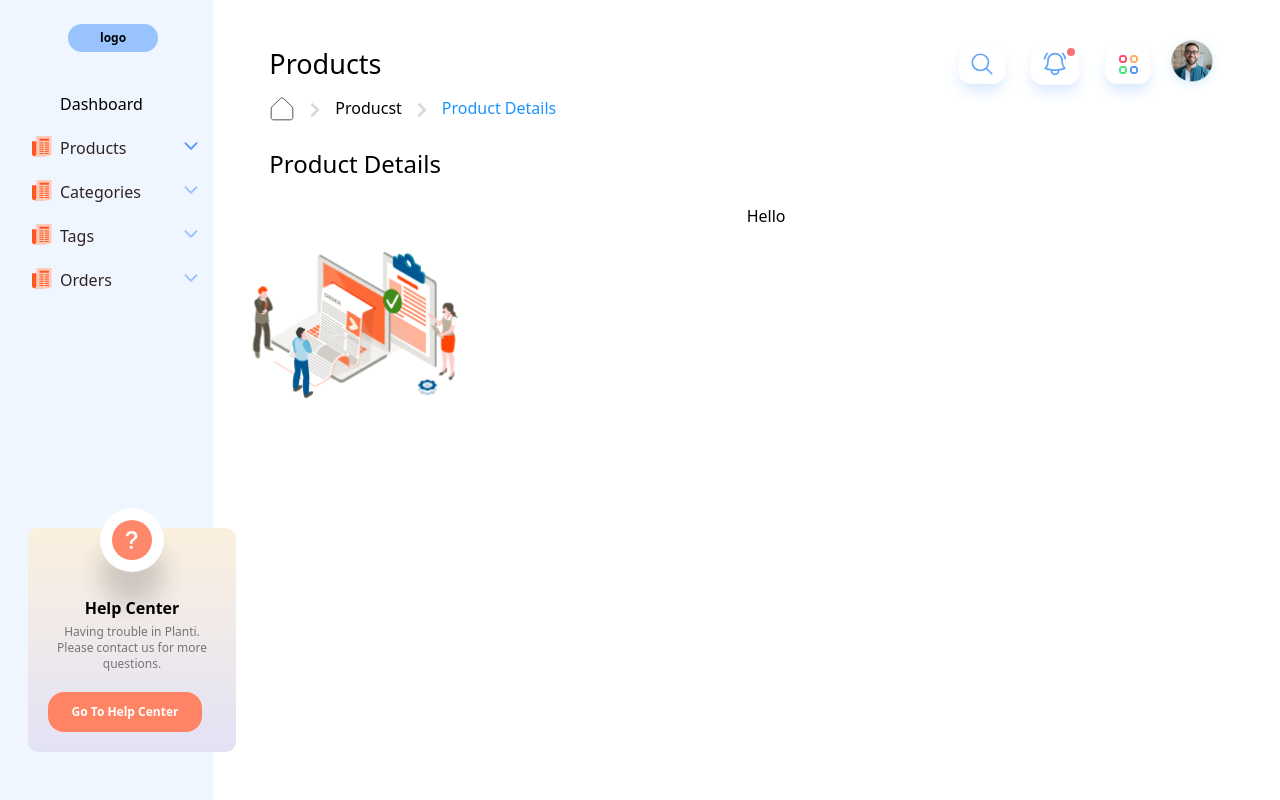
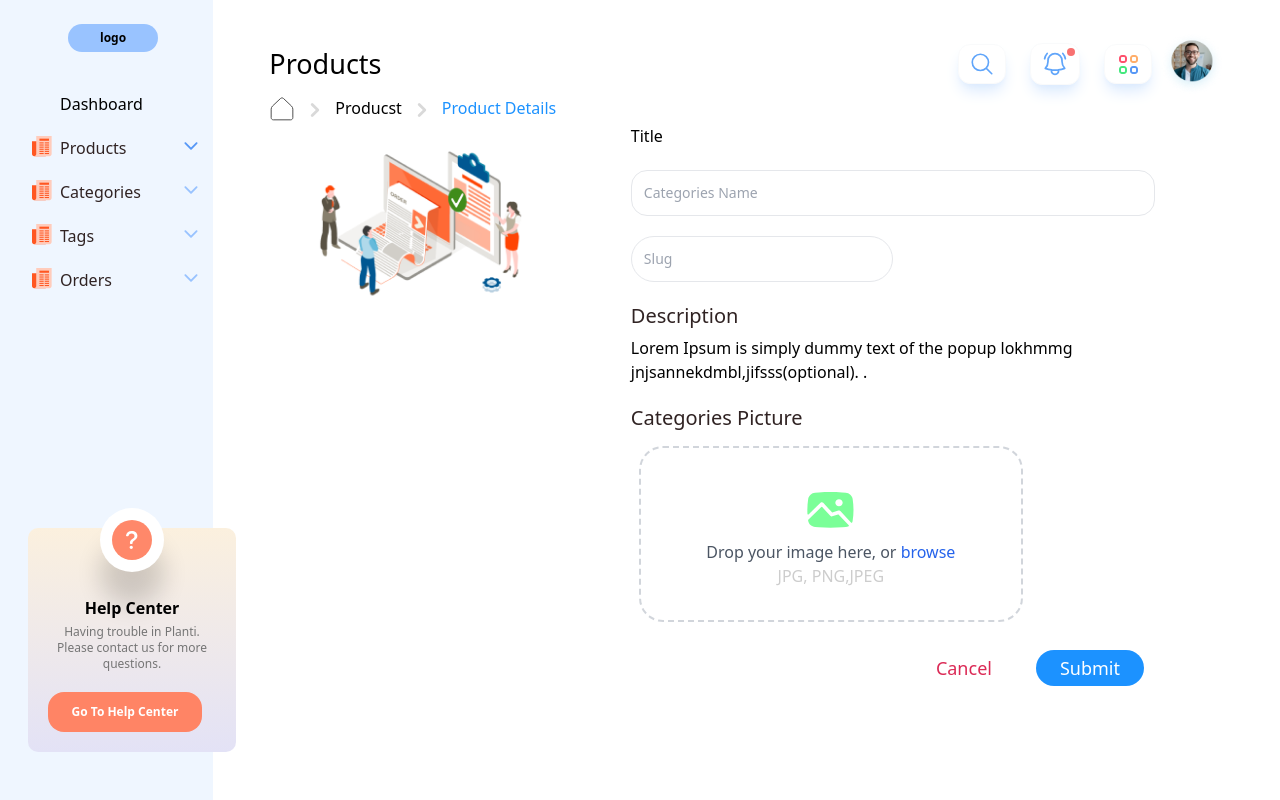
Before and after one commit to devabrahman/PD-1.0, a React (Create React App) app: page / in a window 1280 px wide. Built offline with nearby package versions, Linux system fonts and the light colour scheme.

Commit message:
New Category page designed

```diff
--- /dev/null
+++ b/src/components/SVGIcons/ImageIcon.js
@@ -0,0 +1,28 @@
+import React from 'react';
+
+const ImageIcon = () => {
+  return (
+    <>
+      <svg
+        width="47"
+        height="36"
+        viewBox="0 0 47 36"
+        fill="none"
+        xmlns="http://www.w3.org/2000/svg">
+        <path
+          fillRule="evenodd"
+          clipRule="evenodd"
+          d="M11.8218 0.49142C19.5405 -0.158598 27.3029 -0.158598 35.0217 0.49142L38.7229 0.804858C40.4436 0.949992 42.0639 1.65198 43.3226 2.79775C44.5814 3.94353 45.4054 5.4664 45.662 7.12111C46.7739 14.2836 46.7739 21.5668 45.662 28.7293C45.564 29.3562 45.3875 29.957 45.1424 30.5197C44.9806 30.8925 44.4806 30.9495 44.1963 30.6503L33.3598 19.1006C33.1202 18.8453 32.8092 18.6629 32.4645 18.5756C32.1199 18.4884 31.7565 18.5 31.4185 18.6091L25.2172 20.6132L16.2167 10.8064C16.0502 10.625 15.8473 10.4784 15.6202 10.3758C15.3932 10.2731 15.1469 10.2165 14.8965 10.2093C14.6461 10.2022 14.3968 10.2448 14.1639 10.3344C13.9311 10.424 13.7196 10.5587 13.5425 10.7304L1.49764 22.3988C1.41581 22.4803 1.31122 22.5369 1.19669 22.5616C1.08216 22.5864 0.962663 22.5782 0.852855 22.5381C0.743047 22.498 0.647697 22.4278 0.578494 22.336C0.509291 22.2442 0.469244 22.1348 0.46326 22.0213C0.17343 17.0431 0.41327 12.0493 1.17899 7.11873C1.43558 5.46403 2.25963 3.94116 3.5184 2.79538C4.77717 1.6496 6.39739 0.947618 8.11813 0.802484L11.8193 0.493795L11.8218 0.49142ZM28.3228 10.8016C28.3228 9.85698 28.7101 8.95102 29.3996 8.28306C30.0892 7.61509 31.0243 7.23983 31.9995 7.23983C32.9746 7.23983 33.9098 7.61509 34.5993 8.28306C35.2888 8.95102 35.6762 9.85698 35.6762 10.8016C35.6762 11.7463 35.2888 12.6522 34.5993 13.3202C33.9098 13.9882 32.9746 14.3634 31.9995 14.3634C31.0243 14.3634 30.0892 13.9882 29.3996 13.3202C28.7101 12.6522 28.3228 11.7463 28.3228 10.8016Z"
+          fill="#40FF6A"
+          fillOpacity="0.69"
+        />
+        <path
+          d="M1.26388 27.6607C1.19753 27.7254 1.14751 27.804 1.11775 27.8905C1.08798 27.977 1.07927 28.069 1.0923 28.1594L1.17809 28.7292C1.43469 30.3839 2.25873 31.9068 3.5175 33.0526C4.77627 34.1984 6.3965 34.9004 8.11723 35.0455L11.8184 35.3566C19.5395 36.0072 27.3022 36.0072 35.0208 35.3566L38.722 35.0455C39.7371 34.9604 40.7245 34.6803 41.6266 34.2215C41.9624 34.0529 42.0188 33.6231 41.7639 33.3524L31.7142 22.6433C31.6344 22.5573 31.5305 22.4958 31.4151 22.4663C31.2997 22.4368 31.1779 22.4405 31.0647 22.4771L25.2261 24.3625C24.8851 24.4724 24.5183 24.4831 24.1711 24.3932C23.8239 24.3033 23.5115 24.1168 23.2726 23.8567L15.1936 15.0543C15.138 14.9938 15.0702 14.945 14.9944 14.9108C14.9186 14.8767 14.8364 14.8579 14.7528 14.8557C14.6693 14.8535 14.5861 14.8678 14.5085 14.8979C14.4308 14.928 14.3604 14.9731 14.3014 15.0306L1.26388 27.6583V27.6607Z"
+          fill="#40FF6A"
+          fillOpacity="0.69"
+        />
+      </svg>
+    </>
+  );
+};
+export default ImageIcon;
--- a/src/components/categories/NewCategory.js
+++ b/src/components/categories/NewCategory.js
@@ -1,18 +1,56 @@
+import ImageDropDown from 'components/common/ImageDropDown';
 import React from 'react';
 import CategoryPic from '../../Images/CategoryPic.png';
 
 const NewCategory = () => {
   return (
     <>
-      <div className="grid grid-cols-2 auto-cols-max">
-        <div className="w-72 h-78 mt-5">
-          <img src={CategoryPic} alt="Category Icon" className="mx-auto align-middle" />
+      <div className="flex">
+        <div className="grid justify-items-center basis-3/5 w-full ml-5 mr-0">
+          <img src={CategoryPic} alt="Category Icon" className="w-9/12" />
         </div>
-        <div>
-          <form>
-            <label>Hello</label>
-          </form>
-        </div>
+        <form className="w-full h-auto mx-5">
+          <div className="mb-4 mx-0">
+            <label htmlFor="" className="text-left font-montserrat text-base mb-1.5 block pb-4">
+              Title
+            </label>
+            <input
+              type="text"
+              className="rounded-2xl flex justify-center items-center border border-primary bg-primary bg-opacity-10 p-3 font-montserrat text-sm w-10/12"
+              required
+              placeholder="Categories Name"
+            />
+            <input
+              type="text"
+              className="rounded-3xl flex justify-center items-center border border-primary bg-primary my-5 bg-opacity-10 p-3 font-montserrat text-sm w-5/12"
+              required
+              placeholder="Slug"
+            />
+          </div>
+          <div className="mx-0">
+            <p htmlFor="" className="text-[#302323] font-montserrat text-xl mb-1.5 block">
+              Description
+            </p>
+            <p className="w-9/12 text-base">
+              Lorem Ipsum is simply dummy text of the popup lokhmmg jnjsannekdmbl,jifsss(optional).
+              .
+            </p>
+          </div>
+          <div className="py-5">
+            <label htmlFor="" className="text-[#302323] font-montserrat text-xl mb-1.5 block">
+              Categories Picture
+            </label>
+            <div className="p-2">
+              <ImageDropDown />
+            </div>
+          </div>
+          <div className="flex justify-end gap-5 items-center mb-2 text-lg px-24">
+            <button className="px-6 py-1 text-[#DB2955] cursor-pointer">Cancel</button>
+            <button className="px-6 py-1 mr-5 bg-[#1C92FF] text-white rounded-3xl cursor-pointer">
+              Submit
+            </button>
+          </div>
+        </form>
       </div>
     </>
   );
--- /dev/null
+++ b/src/components/common/ImageDropDown.js
@@ -0,0 +1,27 @@
+import React from 'react';
+import ImageIcon from '../SVGIcons/ImageIcon';
+
+const ImageDropDown = () => {
+  return (
+    <>
+      <div className="max-w-sm">
+        <label className="flex justify-center w-full h-44 px-4 transition bg-white border-2 border-gray-300 border-dashed rounded-3xl appearance-none cursor-pointer hover:border-gray-400 focus:outline-none items-center">
+          <div className="">
+            <div className="flex justify-center py-3">
+              <ImageIcon className="" />
+            </div>
+            <span className="flex items-center space-x-2">
+              <span className="font-medium text-gray-600">
+                Drop your image here, or
+                <span className="text-blue-600"> browse</span>
+                <p className="text-center text-[#CDCDCD]">JPG, PNG,JPEG </p>
+              </span>
+            </span>
+          </div>
+          <input type="file" name="file_upload" className="hidden" />
+        </label>
+      </div>
+    </>
+  );
+};
+export default ImageDropDown;
--- a/src/components/common/Layout.js
+++ b/src/components/common/Layout.js
@@ -40,7 +40,6 @@ const Layout = ({ title, children }) => {
           <HiChevronRight className="h-7 w-10 text-[#D9D9D9]" />
           <p className="text-[#1C92FF]">Product Details</p>
         </div>
-        <h1 className="px-14 py-6 text-2xl">Product Details </h1>
         <NewCategory />
       </section>
     </section>
--- a/src/components/products/OtherProducts.js
+++ b/src/components/products/OtherProducts.js
@@ -29,13 +29,15 @@ const OtherProducts = () => {
           <td className="px-12">
             <StarIcon />
           </td>
-          <td className="px-12">
-            <hr className="w-28 h-0.5 my-1 bg-[#13FF65] border-0 rounded md:my-10" />
+          <td className="px-8">
+            <div className="w-full bg-[#c6ecfb] rounded-full h-0.5 dark:bg-[#c6ecfb]">
+              <hr className="w-11/12 h-0.5  bg-[#13FF65] border-0 rounded " />
+            </div>
           </td>
           <td className="px-12">624548</td>
         </tr>
         <tr className="rounded-xl shadow-lg shadow-[#87CEEB]/25">
-          <td className="pr-64 py-4">
+          <td className="pr-60 py-4">
             <div className="flex">
               <RectangleIcon className="" />
               <span>Mackbook Pro</span>
@@ -46,8 +48,10 @@ const OtherProducts = () => {
           <td className="px-12">
             <StarIcon />
           </td>
-          <td className="px-12">
-            <hr className="w-20 h-0.5 my-1 bg-[#FE516D] border-0 rounded md:my-10" />
+          <td className="px-8">
+            <div className="w-full bg-[#c6ecfb] rounded-full h-0.5 dark:bg-[#c6ecfb]">
+              <hr className="w-8/12 h-0.5  bg-[#FE516D] border-0 rounded " />
+            </div>
           </td>
           <td className="px-12">189676</td>
         </tr>
@@ -63,8 +67,10 @@ const OtherProducts = () => {
           <td className="px-12">
             <StarIcon />
           </td>
-          <td className="px-12">
-            <hr className="w-16 h-0.5 my-1 bg-[#FE516D] border-0 rounded md:my-10" />
+          <td className="px-8">
+            <div className="w-full bg-[#c6ecfb] rounded-full h-0.5 dark:bg-[#c6ecfb]">
+              <hr className="w-6/12 h-0.5  bg-[#FE516D] border-0 rounded " />
+            </div>
           </td>
           <td className="px-12">194556</td>
         </tr>
```
Also changed, not shown: src/components/common/Pagination.js (added, +79 -0 lines).
